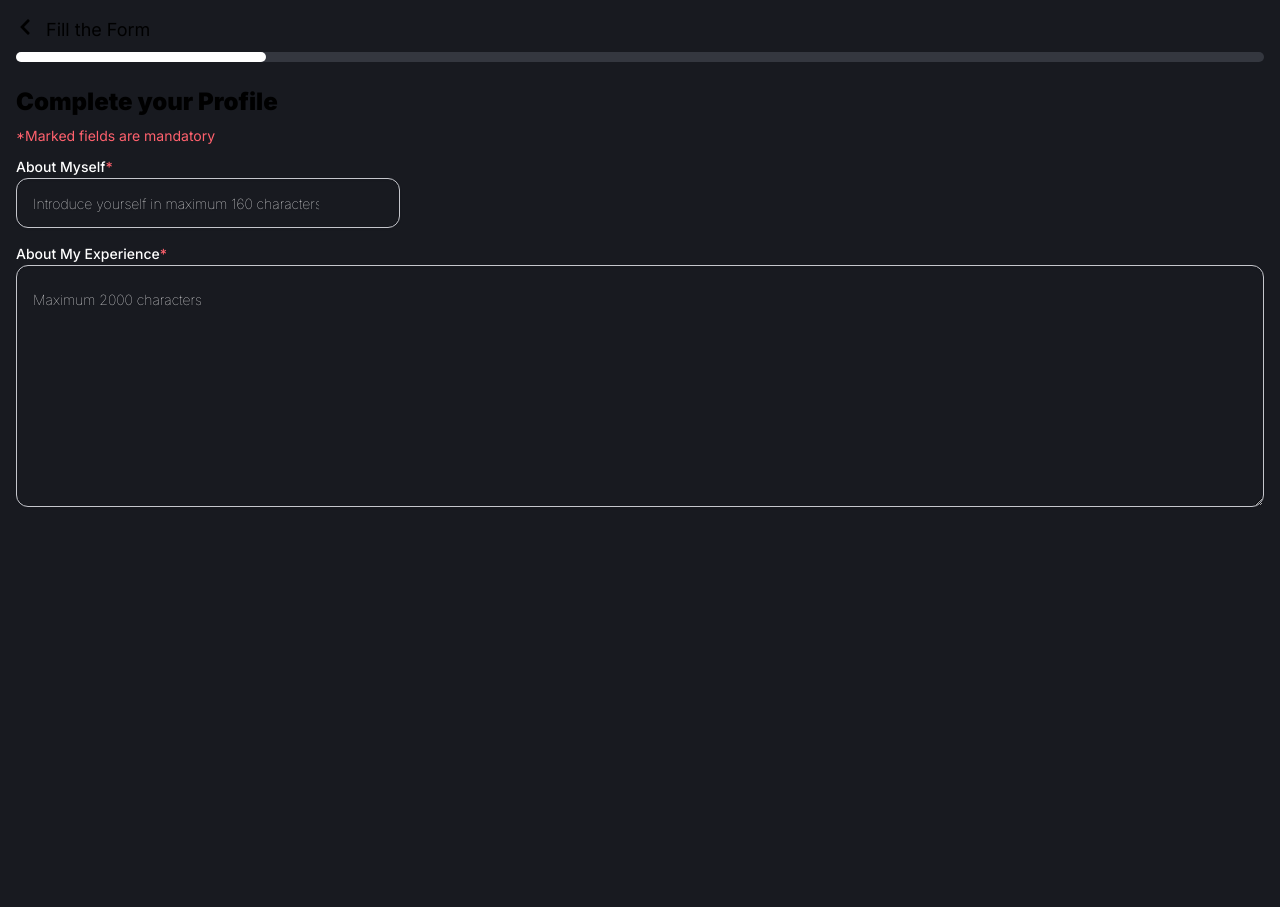
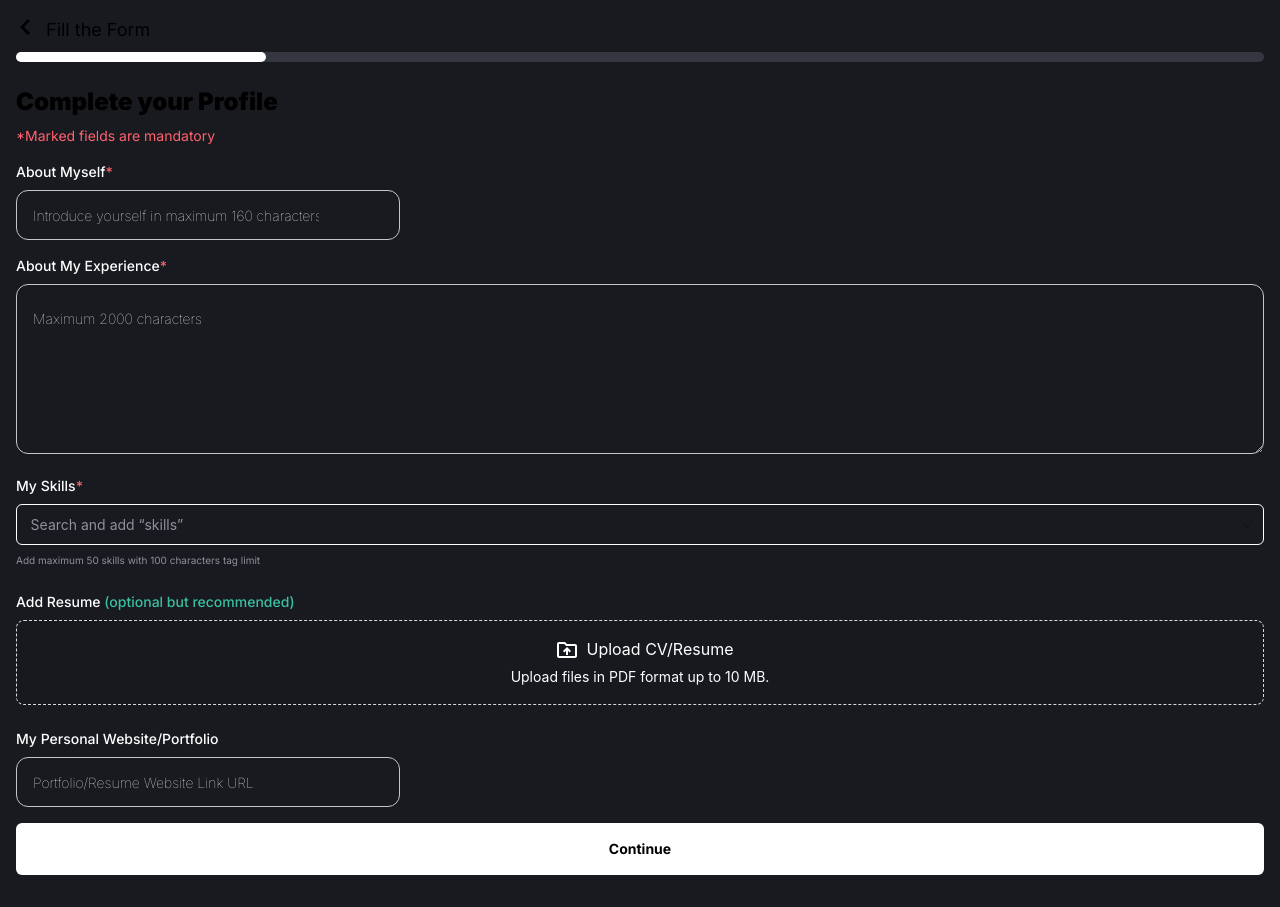
Before and after one commit to shashwat0802/SeeYou-FE, a Next.js app: page /complete-profile/candidate in a window 1280 px wide. Before the commit the page ends 800 px from the top, so only its background shows below. Built offline with nearby package versions, Linux system fonts and the light colour scheme.

Commit message:
complete profile page partial complete for candidate

```diff
--- /dev/null
+++ b/app/ant-design.css
@@ -0,0 +1,9 @@
+.ant-select-selection-placeholder {
+    color: #8F9098 !important
+}
+
+.ant-select-selector {
+    border-color: white !important;
+    background-color: transparent !important;
+    padding: 0.35rem !important;
+}
--- a/app/complete-profile/candidate/page.jsx
+++ b/app/complete-profile/candidate/page.jsx
@@ -2,10 +2,64 @@
 
 import Input from '@/app/components/Input';
 import ProgressBar from '@/app/components/ProgressBar';
+import { Select, Space } from 'antd';
 import { useState } from 'react';
+import { message, Upload } from 'antd';
+import { MdOutlineDriveFolderUpload } from 'react-icons/md';
+const { Dragger } = Upload;
 
 const CompleteProfileCandidate = () => {
   const [step, setStep] = useState(1);
+  const options = [
+    {
+      label: 'China',
+      value: 'china',
+      emoji: '🇨🇳',
+      desc: 'China (中国)',
+    },
+    {
+      label: 'USA',
+      value: 'usa',
+      emoji: '🇺🇸',
+      desc: 'USA (美国)',
+    },
+    {
+      label: 'Japan',
+      value: 'japan',
+      emoji: '🇯🇵',
+      desc: 'Japan (日本)',
+    },
+    {
+      label: 'Korea',
+      value: 'korea',
+      emoji: '🇰🇷',
+      desc: 'Korea (韩国)',
+    },
+  ];
+
+  const props = {
+    name: 'file',
+    multiple: true,
+    action: 'https://run.mocky.io/v3/435e224c-44fb-4773-9faf-380c5e6a2188',
+    onChange(info) {
+      const { status } = info.file;
+      if (status !== 'uploading') {
+        console.log(info.file, info.fileList);
+      }
+      if (status === 'done') {
+        message.success(`${info.file.name} file uploaded successfully.`);
+      } else if (status === 'error') {
+        message.error(`${info.file.name} file upload failed.`);
+      }
+    },
+    onDrop(e) {
+      console.log('Dropped files', e.dataTransfer.files);
+    },
+  };
+
+  const handleChange = (value) => {
+    console.log(`selected ${value}`);
+  };
   return (
     <div>
       <ProgressBar
@@ -15,16 +69,15 @@ const CompleteProfileCandidate = () => {
         type="candidate"
       />
       <form action="">
-        {step === 1 && (
-          <>
+        {/* step 1 */}
+        <div className={step === 1 ? 'block' : 'hidden'}>
           <p className="break-words font-black text-2xl mt-6">
             Complete your Profile
           </p>
           <p className="text-sm text-[#FF616D] my-2">
             *Marked fields are mandatory
           </p>
-          </>
-        )}
+
           <Input
             label="About Myself"
             id="AboutMyself"
@@ -33,7 +86,7 @@ const CompleteProfileCandidate = () => {
           />
           <label
             htmlFor="About My Experience"
-          className="inline-block w-full text-sm font-medium text-gray-500 transition-all duration-200 ease-in-out group-focus-within:text-blue-400 mt-4 text-white"
+            className="inline-block w-full text-sm font-medium text-gray-500 transition-all duration-200 ease-in-out group-focus-within:text-blue-400 mt-4 text-white my-2"
           >
             About My Experience
             <span className="text-[#FF616D]">*</span>
@@ -42,11 +95,74 @@ const CompleteProfileCandidate = () => {
             name=""
             id="AboutExperience"
             cols="30"
-          rows="8"
+            rows="5"
             placeholder="Maximum 2000 characters"
             className="peer relative w-full rounded-md bg-transparent border-[#C5C6CC] border pl-4 pr-20 font-thin outline-none drop-shadow-sm transition-all duration-200 ease-in-out focus:drop-shadow-lg placeholder:text-[#8F9098] placeholder:text-white rounded-xl py-6 focus:border-white font-bold placeholder:text-sm"
           ></textarea>
+          <label
+            htmlFor="About My Experience"
+            className="inline-block w-full text-sm font-medium text-gray-500 transition-all duration-200 ease-in-out group-focus-within:text-blue-400 mt-4 text-white my-2"
+          >
+            My Skills
+            <span className="text-[#FF616D]">*</span>
+          </label>
+          <Select
+            mode="multiple"
+            style={{
+              width: '100%',
+            }}
+            placeholder="Search and add “skills”"
+            onChange={handleChange}
+            optionLabelProp="label"
+            options={options}
+            optionRender={(option) => (
+              <Space>
+                <span role="img" aria-label={option.data.label}>
+                  {option.data.emoji}
+                </span>
+                {option.data.desc}
+              </Space>
+            )}
+          />
+          <p className="text-[#8F9098] text-[10px] my-2">
+            Add maximum 50 skills with 100 characters tag limit
+          </p>
+          <label
+            htmlFor="About My Experience"
+            className="inline-block w-full text-sm font-medium text-gray-500 transition-all duration-200 ease-in-out group-focus-within:text-blue-400 mt-4 text-white my-2"
+          >
+            Add Resume{' '}
+            <span className="text-[#3AC0A0]">(optional but recommended)</span>
+          </label>
+          <Dragger {...props} className="border-white !my-4">
+            <p className="ant-upload-text !text-white flex items-center justify-center">
+              <span className="text-2xl mx-2">
+                <MdOutlineDriveFolderUpload />
+              </span>
+              Upload CV/Resume
+            </p>
+            <p className="ant-upload-hint !text-white">
+              Upload files in PDF format up to 10 MB.
+            </p>
+          </Dragger>
+          <div className="my-4"></div>
+          <Input
+            label="My Personal Website/Portfolio"
+            id="AboutMyself"
+            placeholder="Portfolio/Resume Website Link URL"
+          />
+        </div>
+        {/* step 2 */}
+        <div className={step == 2 ? 'block' : 'hidden'}></div>
       </form>
+      <button
+        onClick={() => {
+          setStep(step + 1);
+        }}
+        className="py-4 rounded-md block w-full font-bold bg-white text-black text-center text-sm my-4"
+      >
+        Continue
+      </button>
     </div>
   );
 };
--- a/app/components/Input.jsx
+++ b/app/components/Input.jsx
@@ -3,7 +3,7 @@ const Input = ({ id, type, placeholder, label, required, left }) => {
     <div className="group w-full md:w-80 lg:w-96">
       <label
         htmlFor={id}
-        className="inline-block w-full text-sm font-medium text-gray-500 transition-all duration-200 ease-in-out text-white"
+        className="inline-block w-full text-sm font-medium text-gray-500 transition-all duration-200 ease-in-out text-white my-2"
       >
         {label}
         {required && label && <span className="text-[#FF616D]">*</span>}
--- a/app/globals.css
+++ b/app/globals.css
@@ -6,6 +6,12 @@
   --foreground-rgb: 0, 0, 0;
   --background-start-rgb: 214, 219, 220;
   --background-end-rgb: 255, 255, 255;
+}
+
+@layer utilities {
+  .tw .utility-class {
+    @apply .utility-class;
+  }
 }
 
 @media (prefers-color-scheme: dark) {
--- a/app/layout.js
+++ b/app/layout.js
@@ -1,5 +1,6 @@
 import { Inter } from 'next/font/google';
 import './globals.css';
+import './ant-design.css';
 import { ToastContainer } from 'react-toastify';
 import 'react-toastify/dist/ReactToastify.css';
 import 'react-phone-input-2/lib/bootstrap.css';
--- a/package.json
+++ b/package.json
@@ -9,6 +9,7 @@
     "lint": "next lint"
   },
   "dependencies": {
+    "antd": "^5.12.5",
     "js-cookie": "^3.0.5",
     "jsonwebtoken": "^9.0.2",
     "next": "14.0.3",
```
Also changed, not shown: 1 other file (tests, documents, lock files or other folders). Lines whose indentation alone changed are shown as unchanged.
